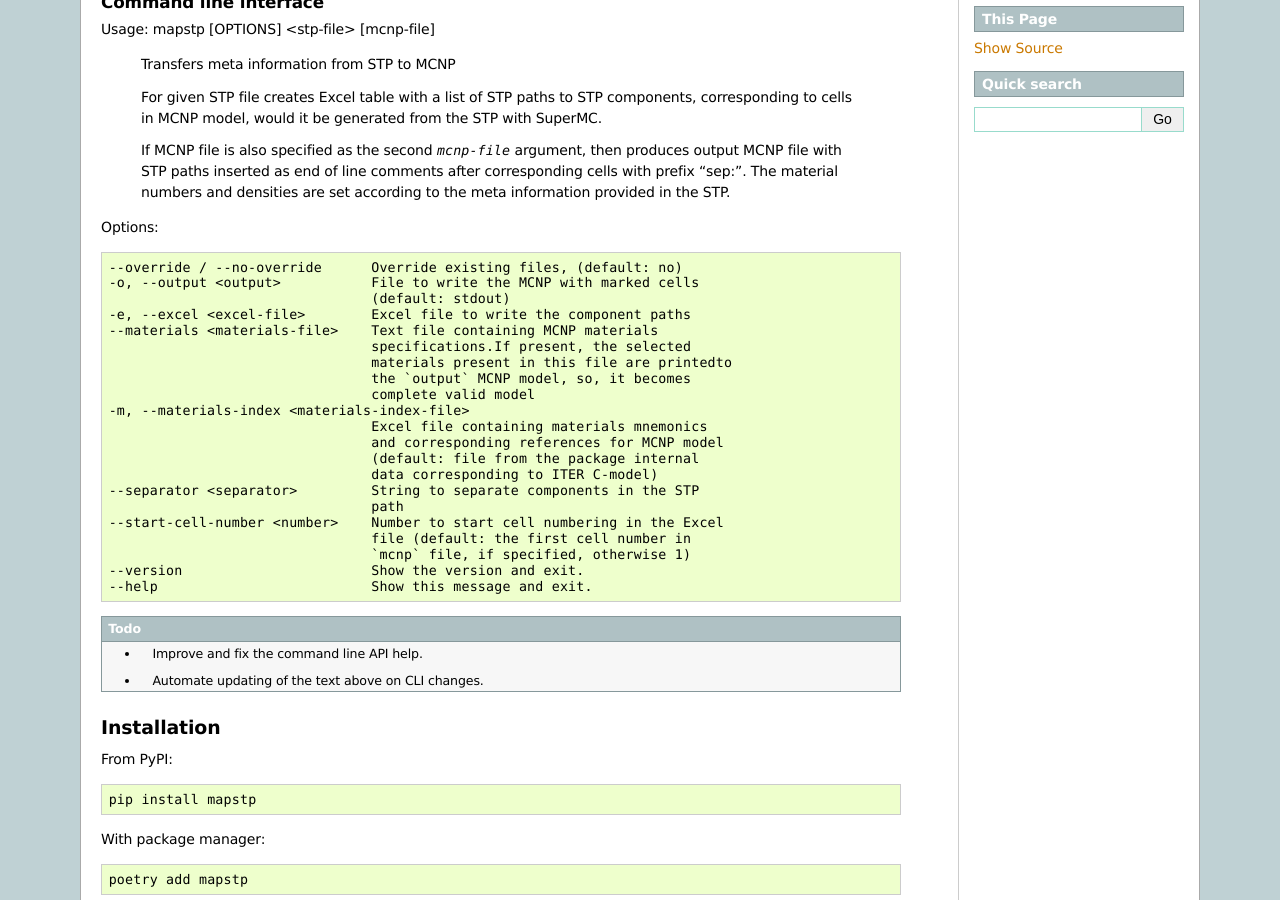
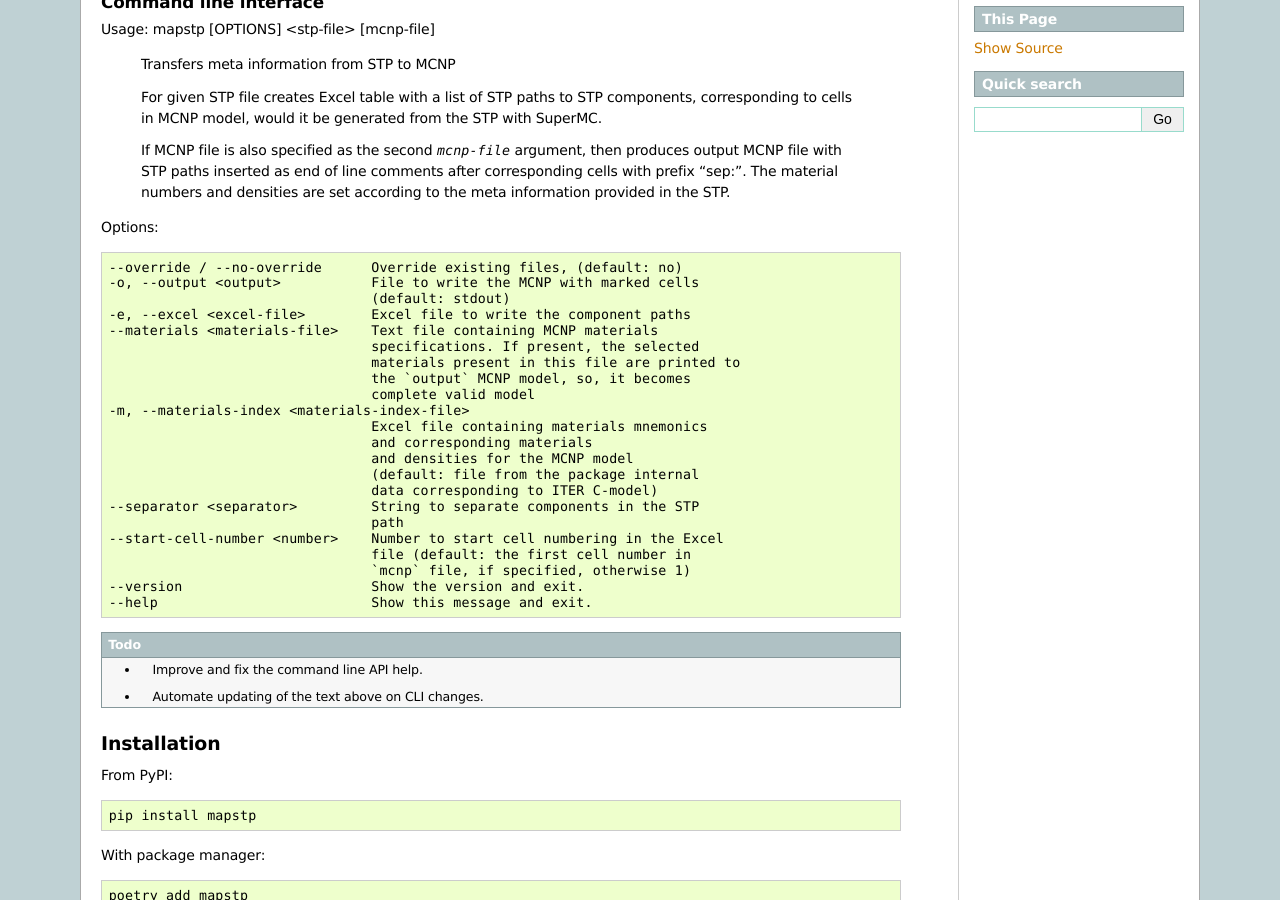
Before and after one commit to MC-kit/map-stp, a Sphinx documentation site: the page built from docs/source/index.rst, in a window 1280 px wide and 900 px high, scrolled down 292 px. Built offline with Sphinx 7.4.7, drawn with Linux system fonts in a browser that asks for light colours; the version number is read from the project's files by our own code.

Commit message:
docs: fix CLI docs

```diff
--- a/docs/source/index.rst
+++ b/docs/source/index.rst
@@ -42,13 +42,14 @@ Options: ::
                                      (default: stdout)
      -e, --excel <excel-file>        Excel file to write the component paths
      --materials <materials-file>    Text file containing MCNP materials
-                                     specifications.If present, the selected
-                                     materials present in this file are printedto
+                                     specifications. If present, the selected
+                                     materials present in this file are printed to
                                      the `output` MCNP model, so, it becomes
                                      complete valid model
      -m, --materials-index <materials-index-file>
                                      Excel file containing materials mnemonics
-                                     and corresponding references for MCNP model
+                                     and corresponding materials
+                                     and densities for the MCNP model
                                      (default: file from the package internal
                                      data corresponding to ITER C-model)
      --separator <separator>         String to separate components in the STP
```
Also changed, not shown: 1 other file.
